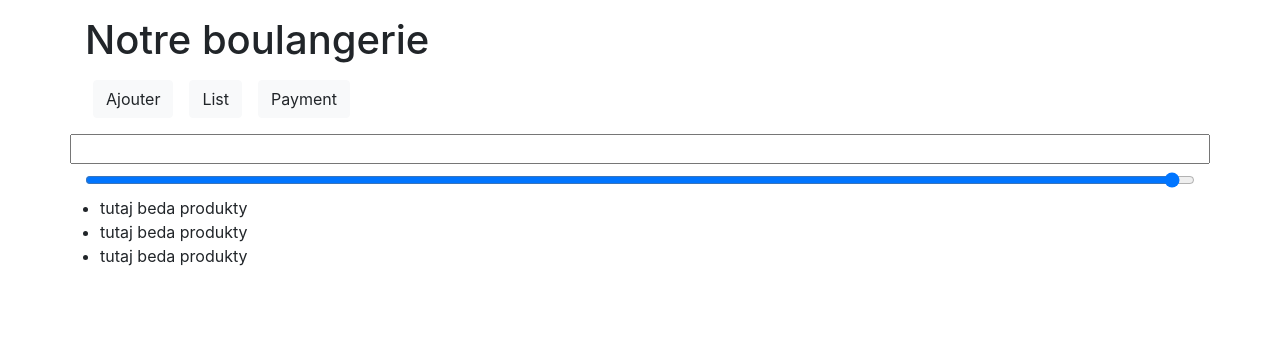
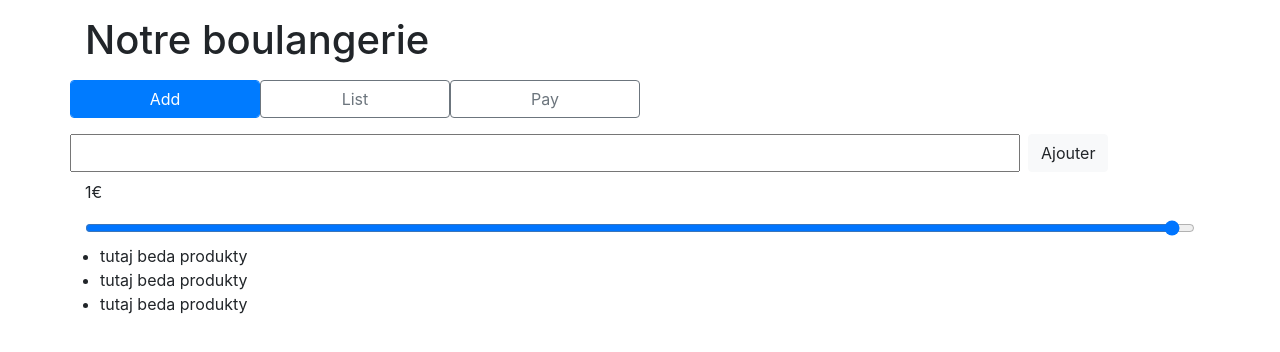
Before and after one commit to Deotyma/digitous-react, a React (Create React App) app in the folder bakery/: page / in a window 1280 px wide. Shown: the top 352 px of the page. Built offline with nearby package versions, Linux system fonts and the light colour scheme.

Commit message:
component Buttons

```diff
--- a/bakery/src/App.js
+++ b/bakery/src/App.js
@@ -2,22 +2,51 @@ import React from "react";
 import "./App.css";
 import "bootstrap/dist/css/bootstrap.min.css";
 import Add from "./components/Add";
+import List from "./components/List";
+import Pay from "./components/Pay";
+import Buttons from "./components/Buttons";
 
 class App extends React.Component {
+  constructor(props) {
+    super(props);
+    this.state = {
+      activeTab: "add",
+    };
+  }
+
   render() {
     return (
       <div className="container">
         <h1 className="my-3 ">Notre boulangerie</h1>
-        <div className="buttons">
-          <button type="submit" className="btn btn-light mx-2">
-            Ajouter
-          </button>
-          <button type="submit" className="btn btn-light mx-2">
+        <div className="buttons row">
+          <Buttons
+            isSelected={
+              this.state.activeTab === "add"
+                ? "form-control col-2 btn btn-primary"
+                : "form-control col-2 btn btn-outline-secondary"
+            }
+          >
+            Add
+          </Buttons>
+          <Buttons
+            isSelected={
+              this.state.activeTab === "list"
+                ? "form-control col-2 btn btn-primary"
+                : "form-control col-2 btn btn-outline-secondary"
+            }
+          >
             List
-          </button>
-          <button type="submit" className="btn btn-light mx-2">
-            Payment
-          </button>
+          </Buttons>
+
+          <Buttons
+            isSelected={
+              this.state.activeTab === "pay"
+                ? "form-control col-2 btn btn-primary"
+                : "form-control col-2 btn btn-outline-secondary"
+            }
+          >
+            Pay
+          </Buttons>
         </div>
         <Add />
       </div>
--- a/bakery/src/components/Add.jsx
+++ b/bakery/src/components/Add.jsx
@@ -5,8 +5,14 @@ class Add extends React.Component {
     return (
       <div className="add">
         <div className="row mt-3">
-          <input type="text" className="col-12"></input>
+          <input type="text" className="col-10"></input>
+          <button type="submit" className="btn btn-light mx-2">
+            Ajouter
+          </button>
         </div>
+        <p className="my-2">
+          <span>1</span>€
+        </p>
 
         <input
           type="range"
--- /dev/null
+++ b/bakery/src/components/Buttons.jsx
@@ -0,0 +1,17 @@
+import React from "react";
+
+class Buttons extends React.Component {
+  render() {
+    return (
+      <button
+        className={this.props.isSelected}
+        onClick={this.props.onClick}
+        type="submit"
+      >
+        {this.props.children}
+      </button>
+    );
+  }
+}
+
+export default Buttons;
--- /dev/null
+++ b/bakery/src/components/List.jsx
@@ -0,0 +1,13 @@
+import React from "react";
+
+class List extends React.Component {
+  render() {
+    return (
+      <ul>
+        <li></li>
+      </ul>
+    );
+  }
+}
+
+export default List;
--- /dev/null
+++ b/bakery/src/components/Pay.jsx
@@ -0,0 +1,13 @@
+import React from "react";
+
+class Pay extends React.Component {
+  render() {
+    return (
+      <ul>
+        <li>prix des produits</li>
+      </ul>
+    );
+  }
+}
+
+export default Pay;
```
Also changed, not shown: 1 other file (tests, documents, lock files or other folders).
